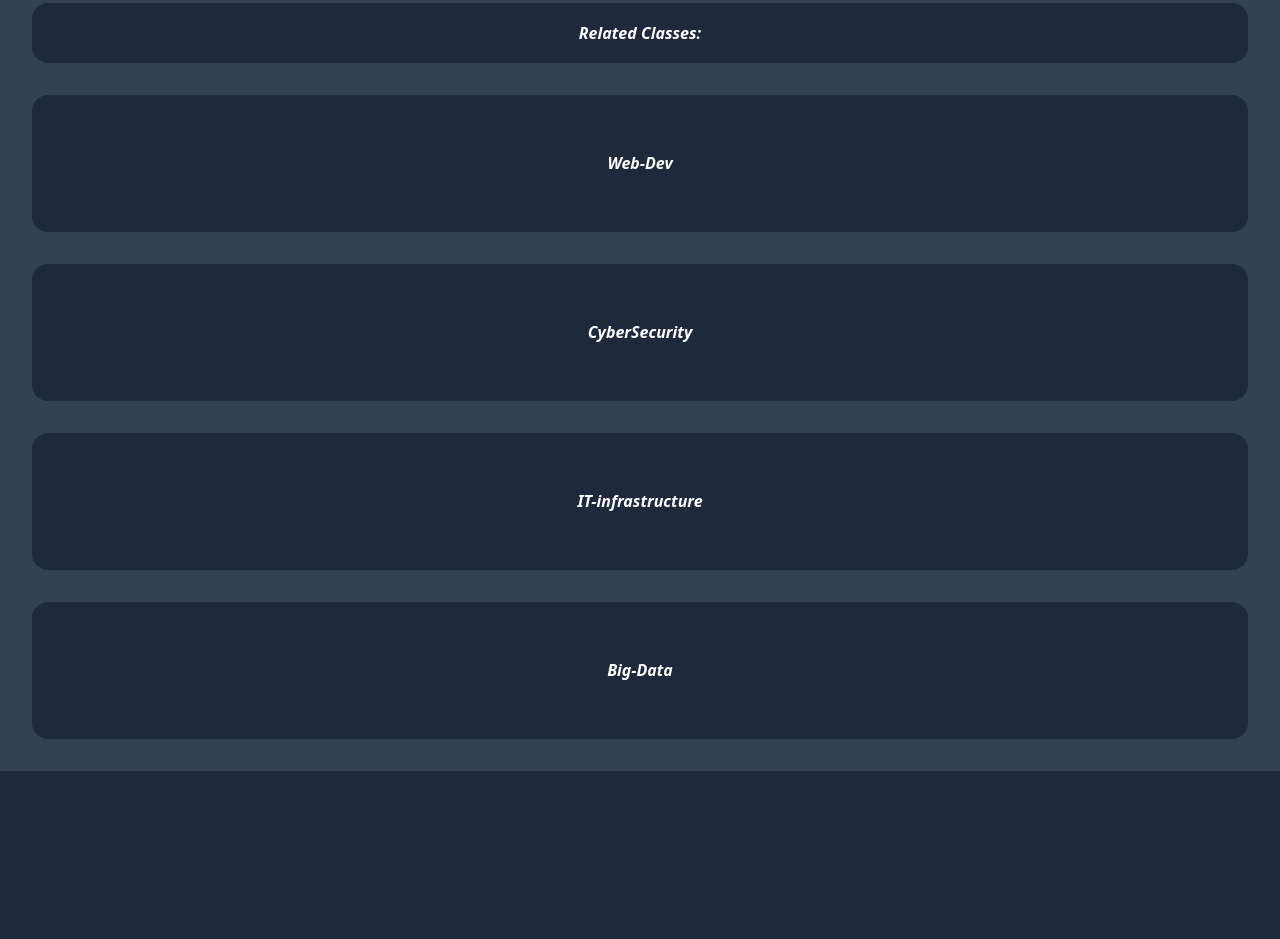
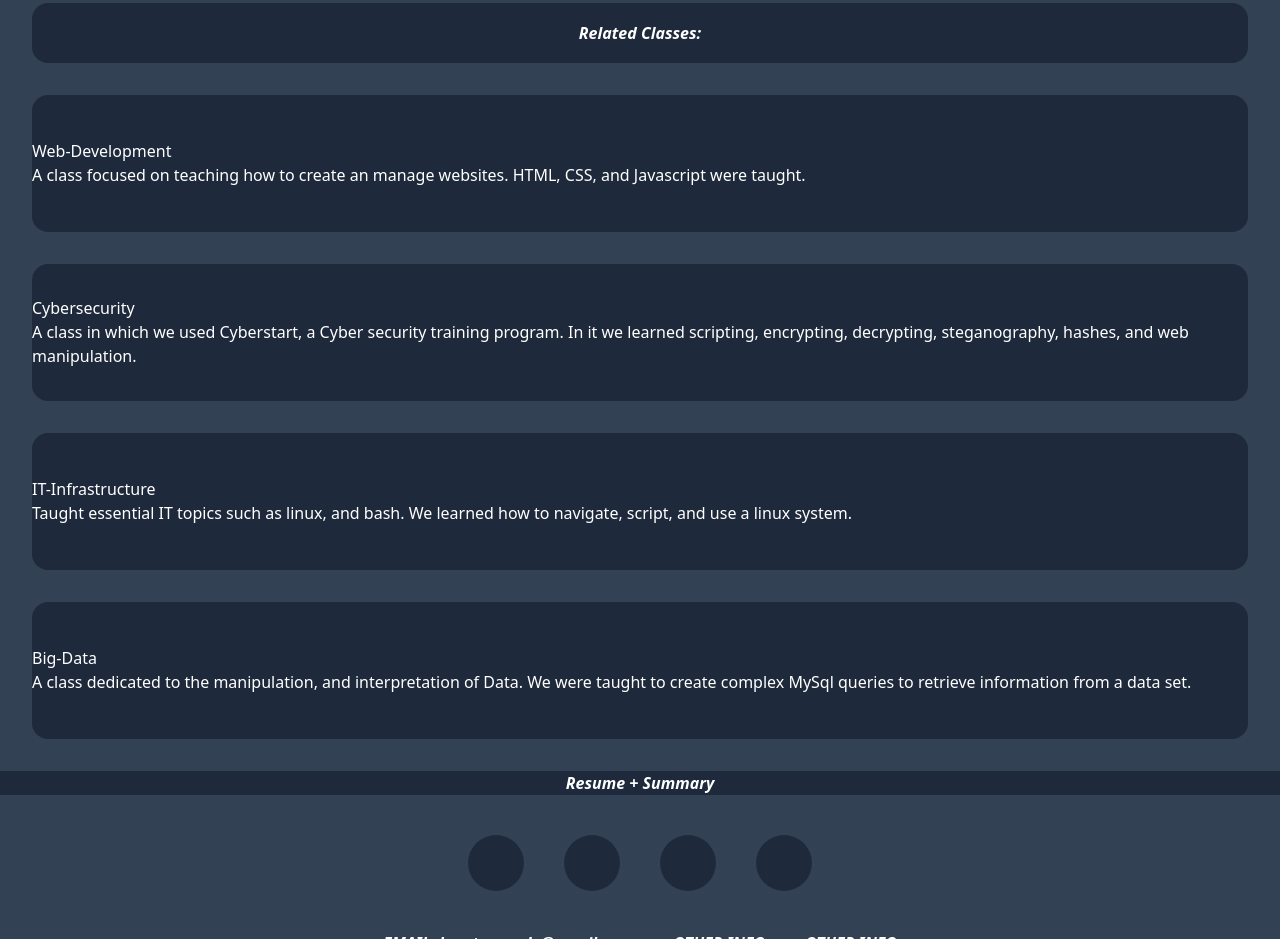
Before and after one commit to KarstenCole/Personal-Website, a website: page src/index.html in a window 1280 px wide. Shown: the part 2269-3208 px from the top of the page. Drawn offline with Linux system fonts and the light colour scheme.

Commit message:
added class information

```diff
--- a/src/index.html
+++ b/src/index.html
@@ -122,29 +122,37 @@
                     Related Classes:
                 </i>
             </div>
-            <div class="flex w-auto m-4 rounded-2xl h-1/3 bg-slate-800 justify-center">
-                <i class="font-extrabold flex items-center">
-                    Web-Dev
-                </i>
+            <div class="flex flex-col w-auto m-4 rounded-2xl h-1/3 bg-slate-800 justify-center">
+                <h1>Web-Development</h1>
+                <p>
+                    A class focused on teaching how to create an manage websites.
+                    HTML, CSS, and Javascript were taught.
+                </p>
             </div>
-            <div class="flex w-auto m-4 rounded-2xl h-1/3 bg-slate-800 justify-center">
-                <i class="font-extrabold flex items-center">
-                    CyberSecurity
-                </i>
+            <div class="flex flex-col w-auto m-4 rounded-2xl h-1/3 bg-slate-800 justify-center">
+                <h1>Cybersecurity</h1>
+                <p>
+                    A class in which we used Cyberstart, a Cyber security training program.
+                    In it we learned scripting, encrypting, decrypting, steganography, hashes, and web manipulation.
+                </p>
             </div>
-            <div class="flex w-auto m-4 rounded-2xl h-1/3 bg-slate-800 justify-center">
-                <i class="font-extrabold flex items-center">
-                    IT-infrastructure
-                </i>
+            <div class="flex flex-col w-auto m-4 rounded-2xl h-1/3 bg-slate-800 justify-center">
+                <h1>IT-Infrastructure</h1>
+                <p>
+                    Taught essential IT topics such as linux, and bash.
+                    We learned how to navigate, script, and use a linux system.
+                </p>
             </div>
-            <div class="flex w-auto m-4 rounded-2xl h-1/3 bg-slate-800 justify-center">
-                <i class="font-extrabold flex items-center">
-                    Big-Data
-                </i>
+            <div class="flex flex-col w-auto m-4 rounded-2xl h-1/3 bg-slate-800 justify-center">
+                <h1>Big-Data</h1>
+                <p>
+                    A class dedicated to the manipulation, and interpretation of Data.
+                    We were taught to create complex MySql queries to retrieve information from a data set.
+                </p>
             </div>
         </div>
     </div>
-    <div id="Resume/Summary" class="bg-slate-800 text-white h-screen flex justify-center">
+    <div id="Resume/Summary" class="bg-slate-800 text-white flex justify-center">
         <i class="font-extrabold flex items-center">
             Resume + Summary
         </i>
```
Also changed, not shown: dist/output.css.
